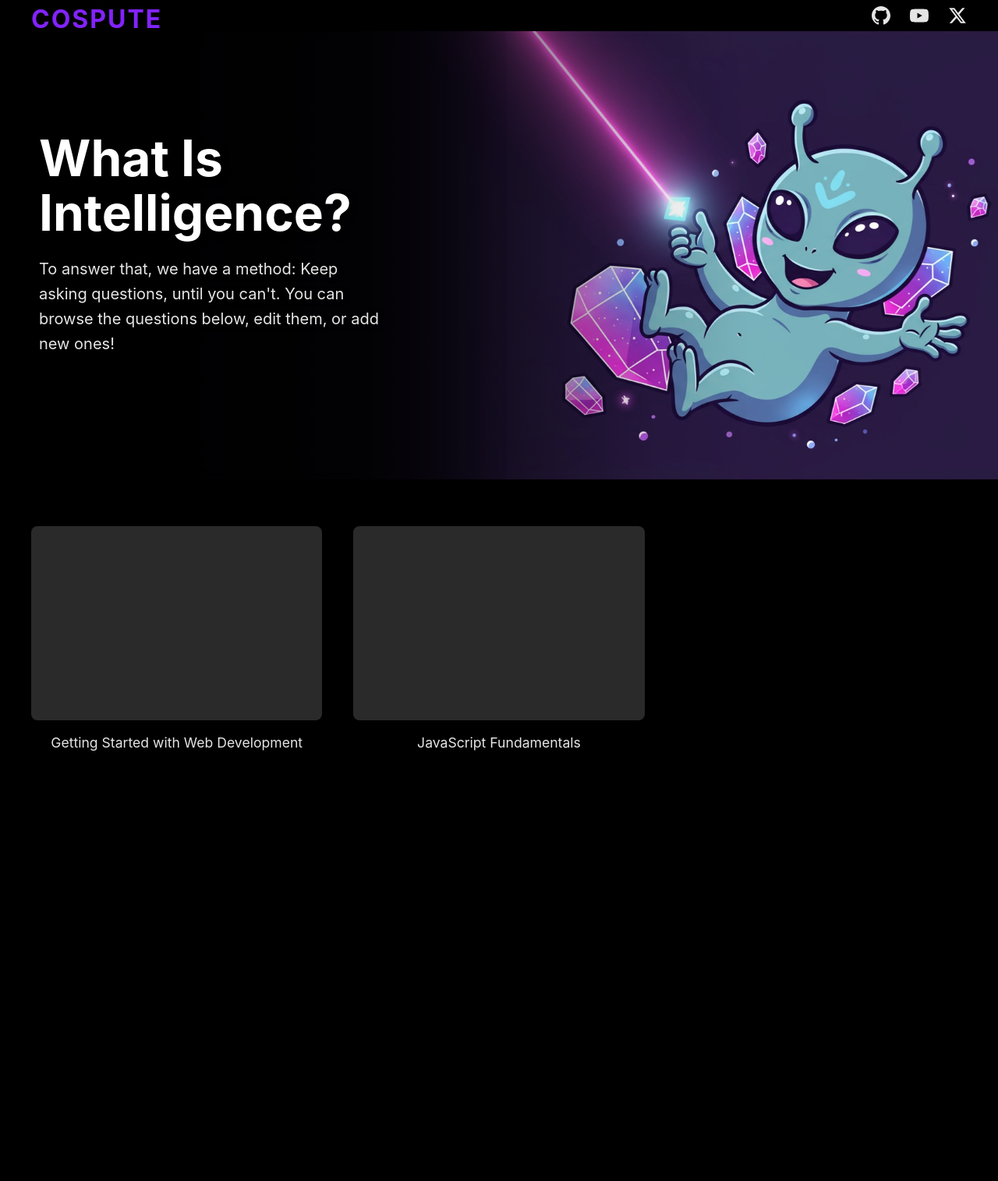
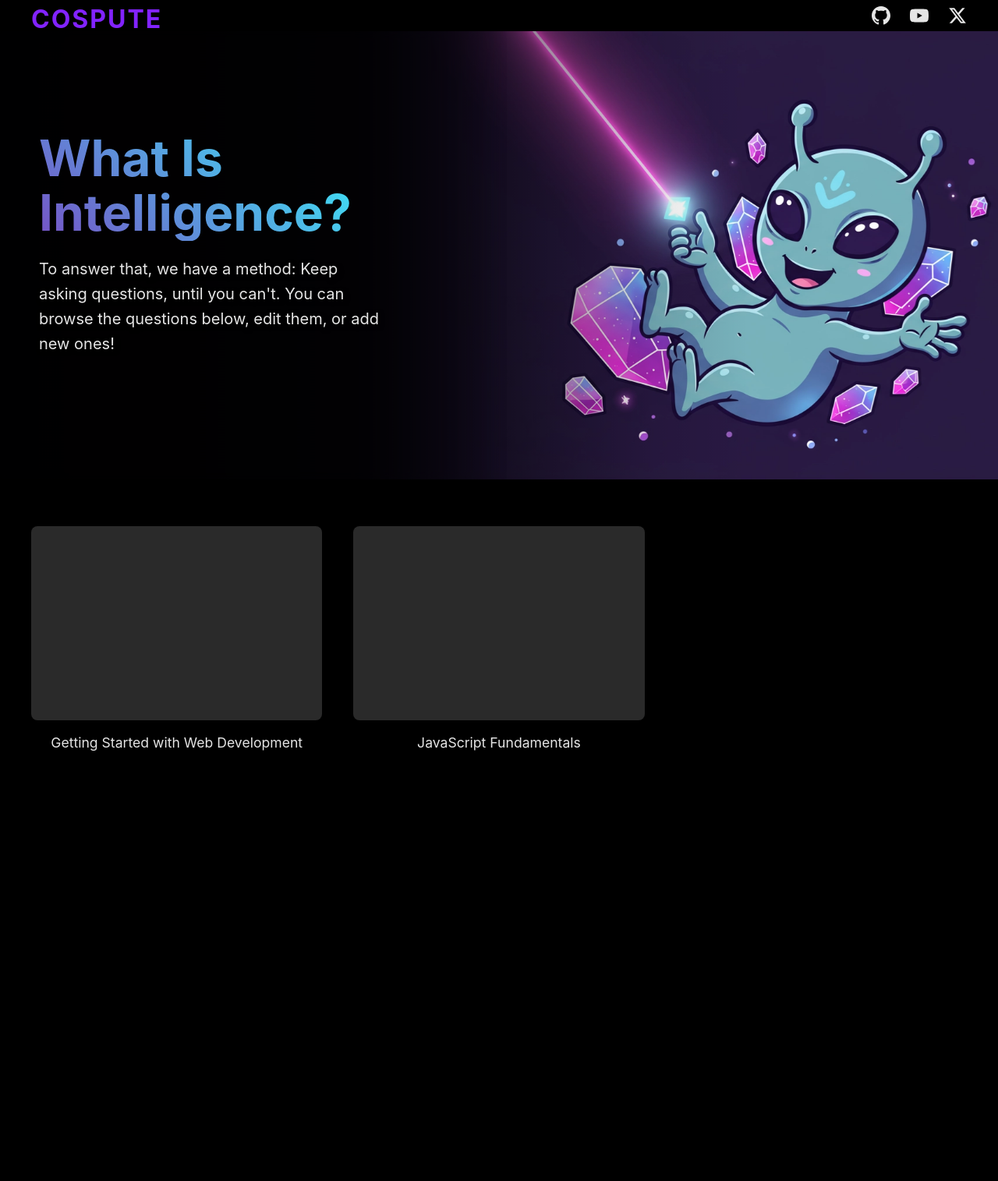
Before and after one commit to cospute/cospute.github.io, a Jekyll site: the page built from index.html, in a window 1280 px wide. Shown: the whole page at 78% size. Built offline with Jekyll 4.4.1, drawn with Linux system fonts in a browser that asks for light colours.

Commit message:
Update style.css

```diff
--- a/assets/css/style.css
+++ b/assets/css/style.css
@@ -136,8 +136,10 @@
     font-size: 64px;
     font-weight: 700;
     margin-bottom: 20px;
-    text-shadow: 3px 3px 8px rgba(0,0,0,0.9);
     line-height: 1.1;
+    -webkit-text-fill-color:transparent;
+    background:linear-gradient(45deg,#7652c5,#3ff);
+    -webkit-background-clip:text;
 }
 
 .hero-description {
```
